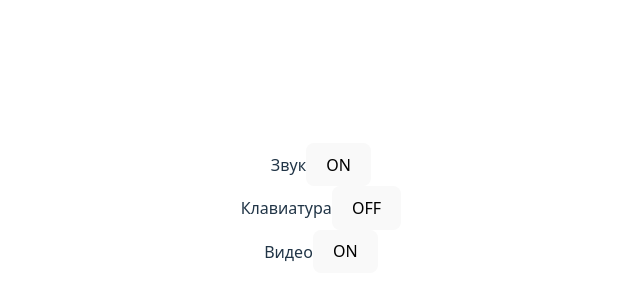
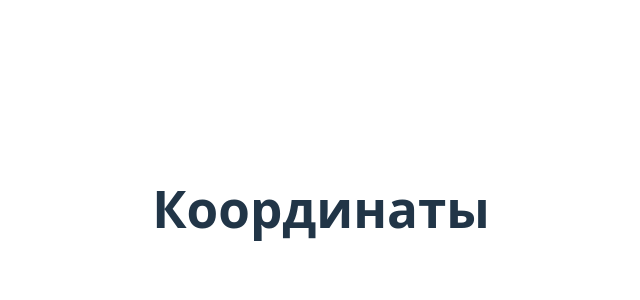
Before and after one commit to BRIT47rus/TrainHooksReact, a React (Vite) app: page / in a window 1280 px wide. Shown: the part 192-492 px from the top of the page, without its empty margins (319-959 px from the left). Built offline with nearby package versions, Linux system fonts and the light colour scheme.

Commit message:
Component Follow cursor

```diff
--- a/src/App.tsx
+++ b/src/App.tsx
@@ -1,5 +1,6 @@
 import "./App.css";
-import { ToogleComponent } from "./DebugValue";
+import { FollowCursor } from "./FollowCursor/FollowCursor/FollowCursor";
+
 
 
 // const items = [
@@ -12,7 +13,7 @@ import { ToogleComponent } from "./DebugValue";
 function App() {
   return (
     <div>
-<ToogleComponent/>
+<FollowCursor/>
     </div>
   );
 }
--- a/src/CastomHooks/index.ts
+++ b/src/CastomHooks/index.ts
@@ -1,6 +1,7 @@
+import { useEventListener } from './useEventListener/useEventListener';
 import { useToogle } from "./useToogle/useToogle";
 
 export {
     useToogle,
-
+    useEventListener,
 }
--- a/src/CastomHooks/useEventListener/useEventListener.ts
+++ b/src/CastomHooks/useEventListener/useEventListener.ts
@@ -1,7 +1,7 @@
 import { RefObject, useEffect, useRef } from "react"
-
+export type EventHandler = Event | MouseEvent
 type SuportedElement = Window | HTMLElement | Document | null;
-type HandlerType = (e: Event) => void
+type HandlerType = (e:EventHandler ) => void
 
 export const useEventListener = (eventName: string, handler: HandlerType, element: SuportedElement = window) => {
     const savedHandler: RefObject<HandlerType | undefined> = useRef(undefined);
@@ -13,7 +13,7 @@ export const useEventListener = (eventName: string, handler: HandlerType, elemen
         if (!isSupportedElement) {
             throw new Error('Element is not supported listen' + element)
         }
-        const evenetListener = (event: Event) => {
+        const evenetListener = (event: EventHandler) => {
             if (savedHandler.current) {
                 savedHandler?.current(event)
             }
--- /dev/null
+++ b/src/FollowCursor/FollowCursor/FollowCursor.tsx
@@ -0,0 +1,41 @@
+import { EventHandler, useCallback, useState } from "react";
+import { useEventListener } from "../../CastomHooks";
+type CoordsElement ={
+    x:number;
+    y:number;
+}
+
+export const FollowCursor = () => {
+  const [coords, setCoords] = useState<CoordsElement[]>([]);
+
+  const onMouseEvent = useCallback((event:EventHandler) => {
+    const { clientX, clientY } = event;
+    const coordsEvent = {
+      x: clientX,
+      y: clientY,
+    };
+    setCoords((prevState) => [...prevState, coordsEvent]);
+  },[]);
+
+  useEventListener("mousemove", onMouseEvent);
+  return (
+    <div>
+      <h1>Координаты</h1>
+      {coords &&
+        coords.map((point, index) => (
+          <div
+            key={index}
+            style={{
+              position: "absolute",
+              top: point.y,
+              left: point.x,
+              width: 10,
+              height: 10,
+              background: "blue",
+              borderRadius: 10,
+            }}
+          />
+        ))}
+    </div>
+  );
+};
```
Also changed, not shown: src/FollowCursor/index.ts (added).
